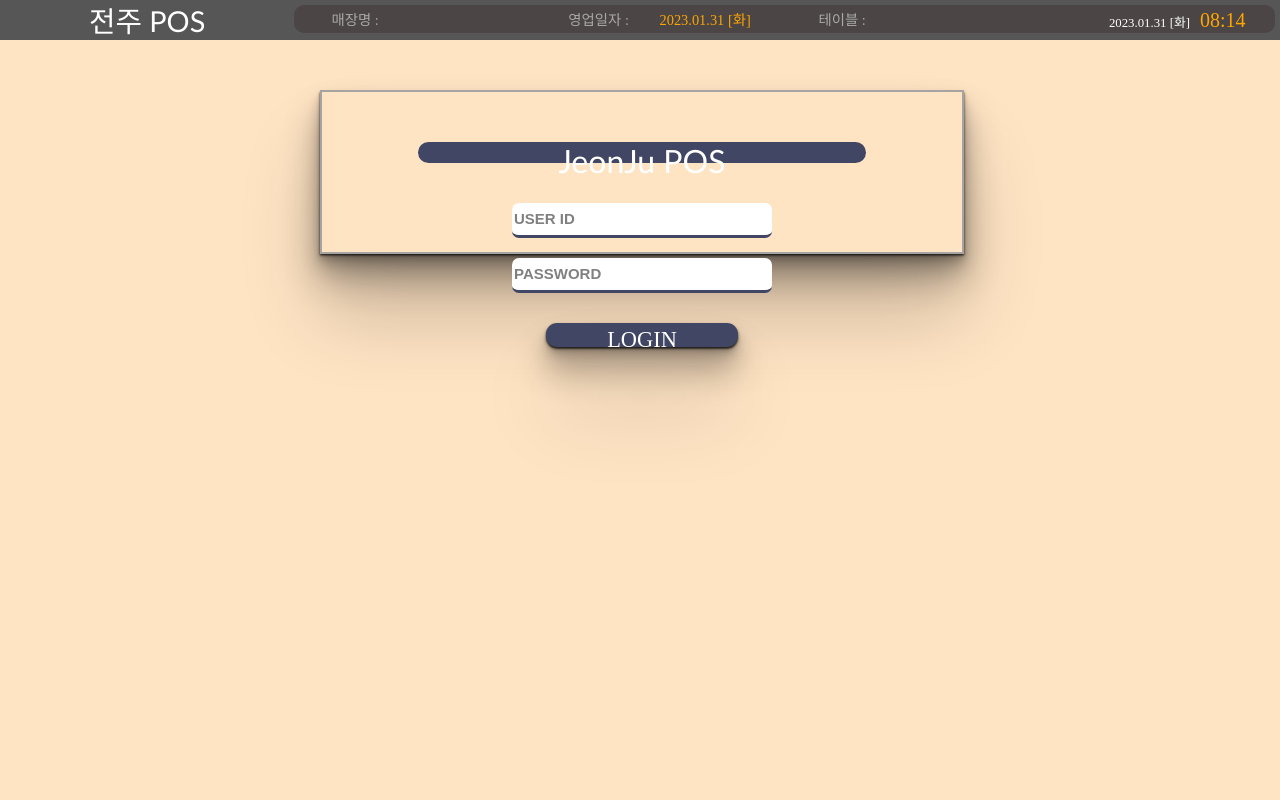
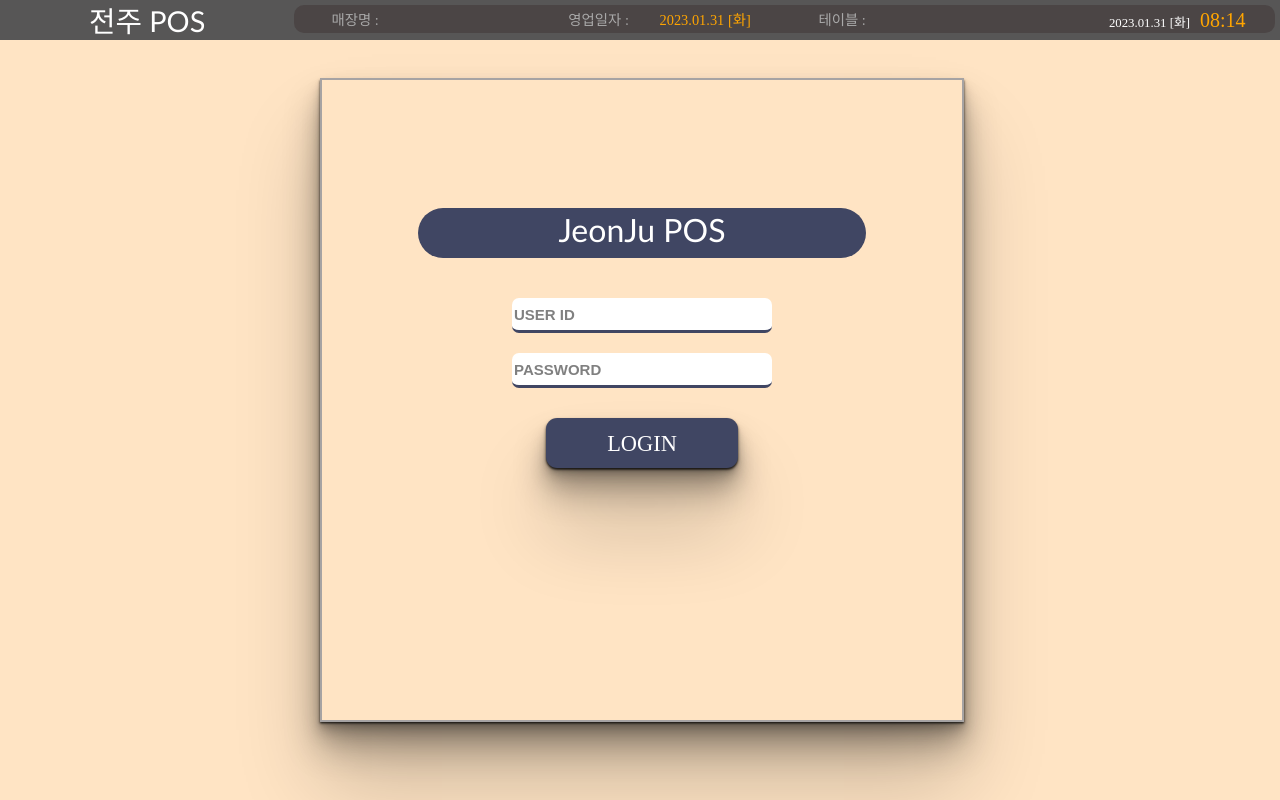
Before and after one commit to JunjuPos/jeonjupos-client, a React (Create React App) app: page / in a window 1280 px wide. Built offline with nearby package versions, Linux system fonts and the light colour scheme.

Commit message:
로그인 css 수정

```diff
--- a/src/css/Login.css
+++ b/src/css/Login.css
@@ -1,14 +1,10 @@
-.AppArea{
-    background-color: white;
-}
-
 
 .login-container {
-    margin-top: 50px;
+    margin-top: 3%;
     text-align: center;
     margin-left: 25%;
     width: 50%;
-    height: 20%;
+    height: 80%;
     vertical-align: middle;
     border: 2px solid #a6a3a3;
     box-shadow:
@@ -21,18 +17,18 @@
 }
 
 .login-title {
-    margin-top: 50px;
+    margin-top: 20%;
     margin-right: auto;
     margin-left: auto;
     width: 70%;
     font-size: 200%;
-    height: 13%;
+    height: 50px;
     font-family: "Gill Sans", sans-serif;
     color: white;
     font-weight: 400;
     background-color: #404663;
     border-radius: 25px;
-    line-height: 120%;
+    line-height: 140%;
 }
 
 .id-input {
@@ -73,7 +69,7 @@
 #login-btn {
     margin-top: 30px;
     width: 30%;
-    height: 15%;
+    height: 50px;
     border: none;
 
     cursor: pointer;
```
